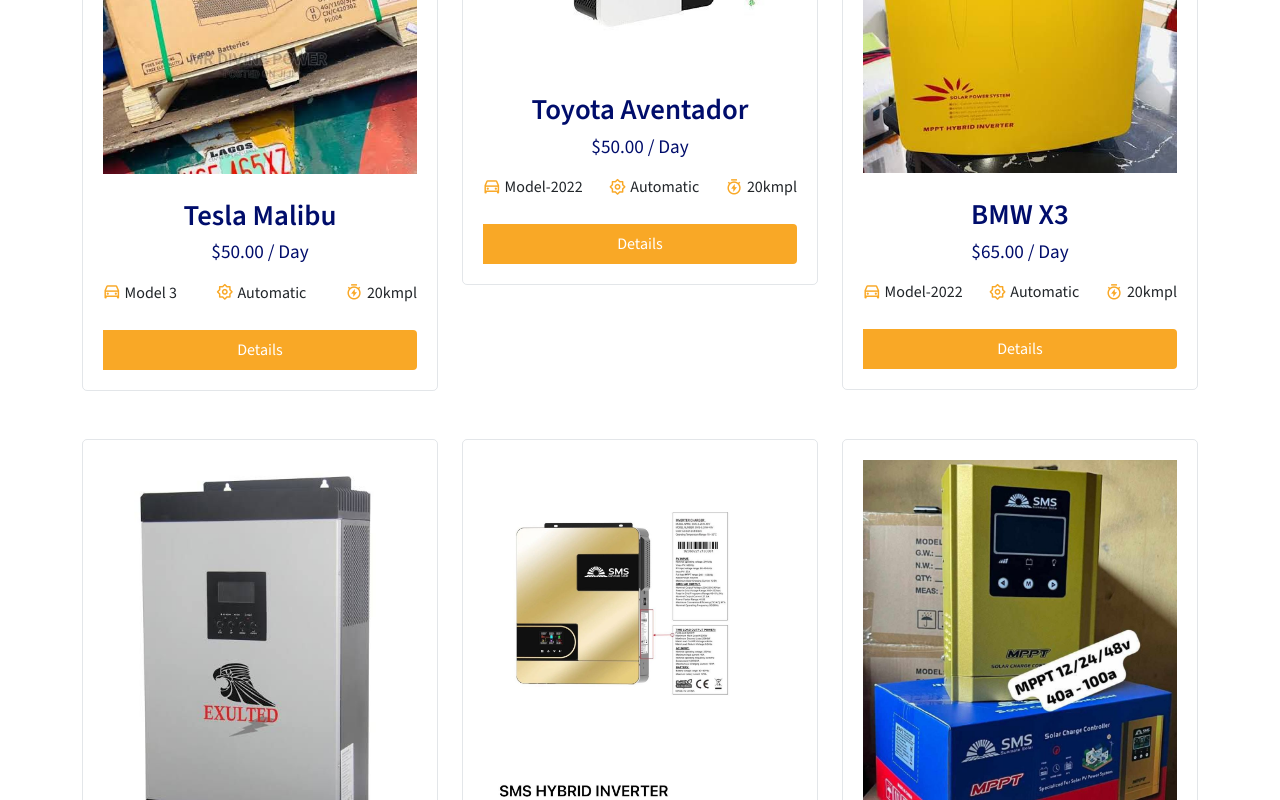
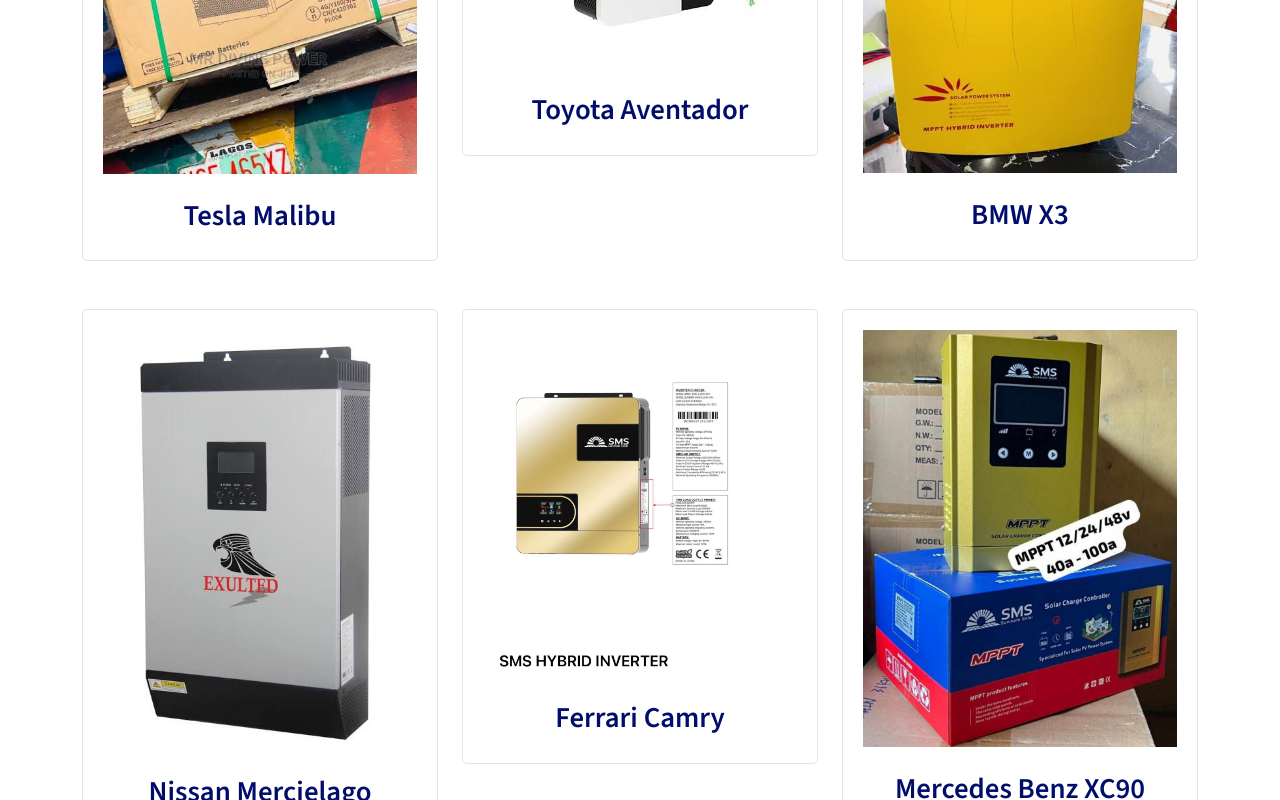
Before and after one commit to Terfa-web/IJA-Company-Limited, a React (Create React App) app: page /home in a window 1280 px wide. Shown: the part 3260-4060 px from the top of the page. Built offline with nearby package versions, Linux system fonts and the light colour scheme.

Commit message:
comment out unnecessary parts of carItem component

```diff
--- a/src/components/UI/CarItem.jsx
+++ b/src/components/UI/CarItem.jsx
@@ -15,12 +15,12 @@
 
         <div className="car__item-content mt-4">
           <h4 className="section__title text-center">{carName}</h4>
-          <h6 className="rent__price text-center mt">
+          {/* <h6 className="rent__price text-center mt">
             ${price}.00
             <span> / Day</span>
-          </h6>
+          </h6> */}
 
-          <div className="car__item-info d-flex align-items-center justify-content-between mt-3 mb-4">
+          {/* <div className="car__item-info d-flex align-items-center justify-content-between mt-3 mb-4">
             <span className="d-flex align-items-center gap-1">
               <i class="ri-car-line"></i>
               {model}
@@ -33,15 +33,15 @@
               <i class="ri-timer-flash-line"></i>
               {speed}
             </span>
-          </div>
+          </div> */}
 
           {/* <button className=" w-50 car__item-btn car__btn-rent">
             <Link to={`/cars/${carName}`}>Rent</Link>
           </button> */}
 
-          <button className=" w-100 car__item-btn car__btn-details">
+          {/* <button className=" w-100 car__item-btn car__btn-details">
             <Link to={`/cars/${carName}`}>Details</Link>
-          </button>
+          </button> */}
         </div>
       </div>
     </Col>
```
